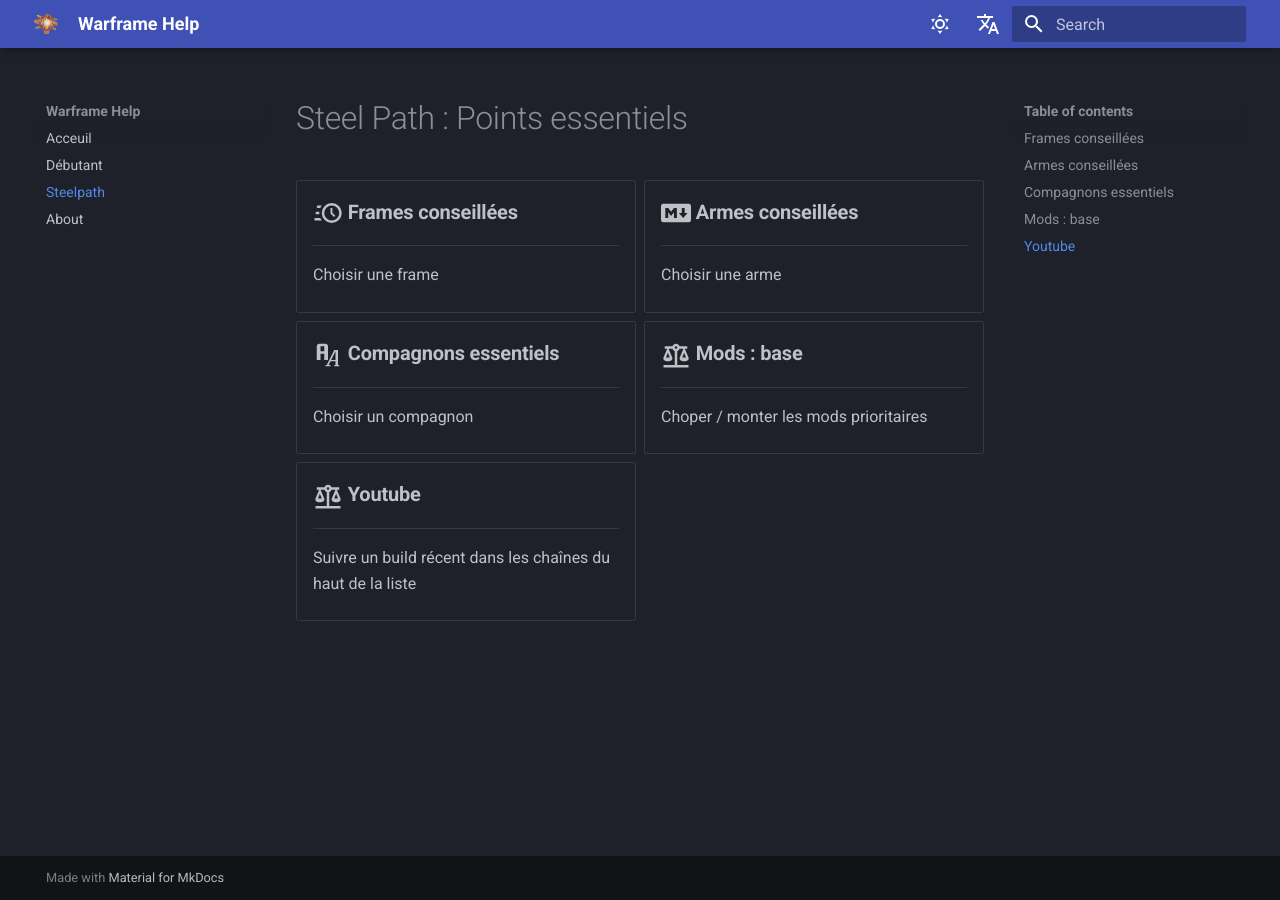
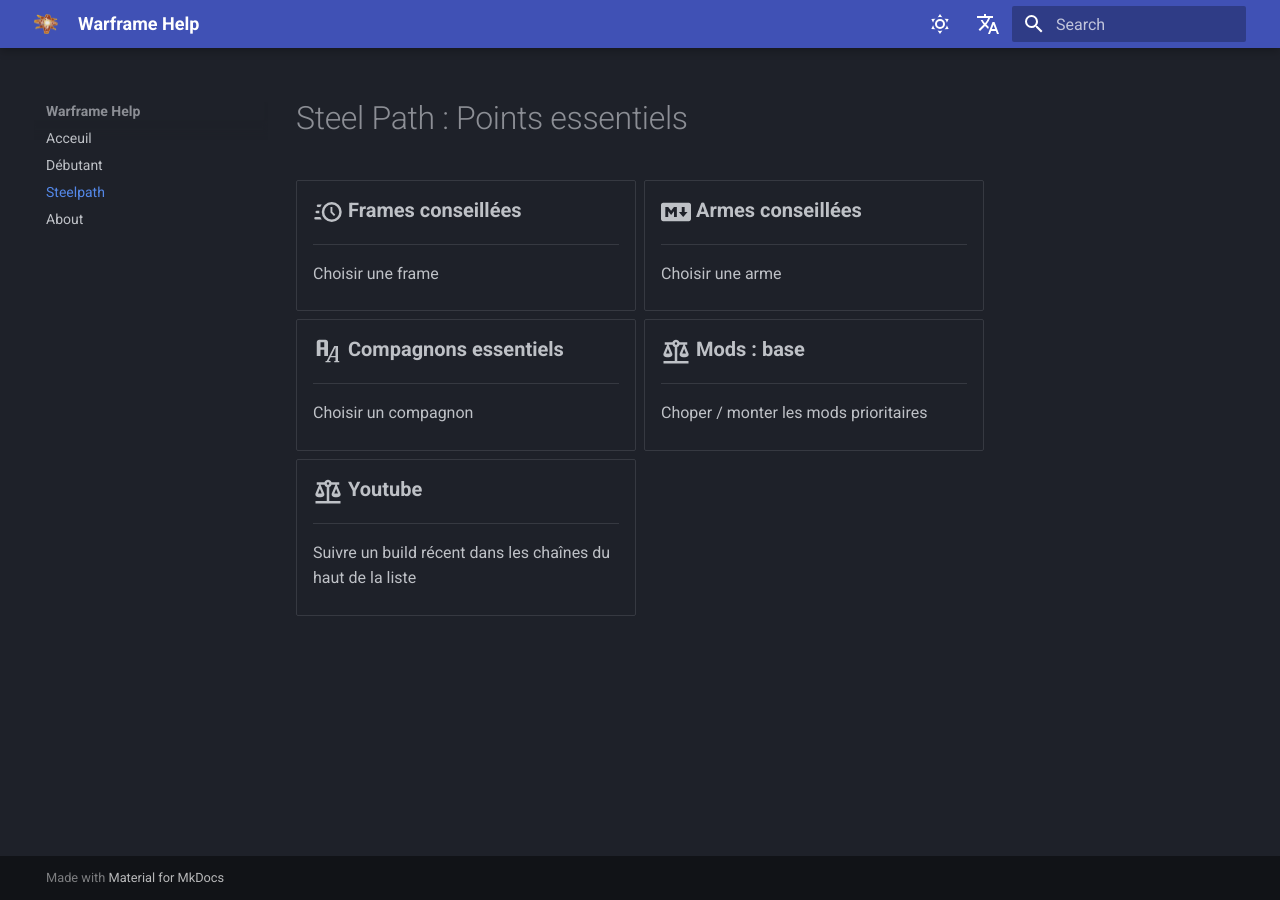
Before and after one commit to warframehelp/website_mkdocs, an MkDocs documentation site: the page built from docs/index-sp.md, in a window 1280 px wide. Built offline with MkDocs 1.6.1 and Material for MkDocs 9.7.7, drawn with Linux system fonts in a browser that asks for light colours; some web fonts are replaced; comment, search, counter and statistics services are not loaded.

Commit message:
move card bold title logic from markdown to css

```diff
--- a/docs/index-sp.md
+++ b/docs/index-sp.md
@@ -2,7 +2,7 @@
 
 <div class="grid cards" markdown>
 
--   ###:material-clock-fast:{ .lg .middle } __Frames conseillées__
+-   :material-clock-fast:{ .lg .middle } __Frames conseillées__
 
     ---
 
@@ -10,7 +10,7 @@
 
     [:octicons-arrow-right-24: Frames](#frames-conseillées)
 
--   ###:fontawesome-brands-markdown:{ .lg .middle } __Armes conseillées__
+-   :fontawesome-brands-markdown:{ .lg .middle } __Armes conseillées__
 
     ---
 
@@ -18,7 +18,7 @@
 
     [:octicons-arrow-right-24: Armes](#armes-conseillées)
 
--   ###:material-format-font:{ .lg .middle } __Compagnons essentiels__
+-   :material-format-font:{ .lg .middle } __Compagnons essentiels__
 
     ---
 
@@ -26,7 +26,7 @@
 
     [:octicons-arrow-right-24: Compagnons](#compagnons--essentiels)
 
--   ###:material-scale-balance:{ .lg .middle } __Mods : base__
+-   :material-scale-balance:{ .lg .middle } __Mods : base__
 
     ---
 
@@ -34,7 +34,7 @@
 
     [:octicons-arrow-right-24: License](#mods--base)
 
--   ###:material-scale-balance:{ .lg .middle } __Youtube__
+-   :material-scale-balance:{ .lg .middle } __Youtube__
 
     ---
 
--- a/docs/stylesheets/grid-links.css
+++ b/docs/stylesheets/grid-links.css
@@ -43,6 +43,15 @@ div.grid.cards.narrow-cards .md-grid li {
   box-shadow: 0 0.5em 1em -0.5em rgba(0, 0, 0, 0.1);
 }
 
+/* Cible les titres des cartes (balises <strong> dans les listes) */
+.md-grid li > p:first-of-type  {
+  font-size: 1rem !important;
+  font-weight: 600 !important;
+  display: block;
+  margin-bottom: 0.4rem !important;
+  line-height: 1.3;
+}
+
 /* Adaptation responsive pour narrow-cards */
 @media (max-width: 1024px) {
   div.grid.cards.narrow-cards .md-grid li {
--- a/docs/stylesheets/themes.css
+++ b/docs/stylesheets/themes.css
@@ -7,7 +7,7 @@
 }
 
 [data-md-color-scheme="slate"] .grid.cards li:has(a[href]:not([href="#"])):hover {
-  outline: 1px solid #69ffffab;
+  outline: 1px solid #69cbffab;
 }
 
 
```
Also changed, not shown: docs/index-beginner.md (+5 -5 lines).
